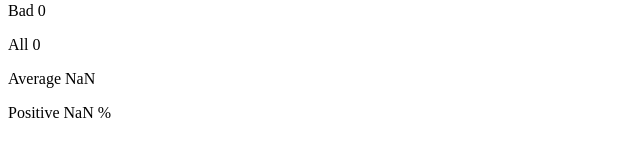
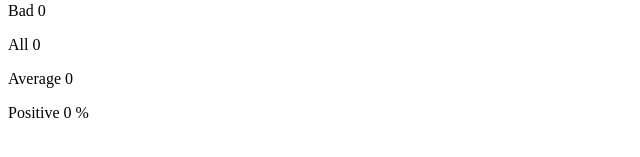
Before and after one commit to Jean198/fullstackOpenCourse2023, a React (Create React App) app in the folder part1/unicafe/: page / in a window 1280 px wide. Shown: the part 247-404 px from the top of the page, without its empty margins (0-640 px from the left). Built offline with nearby package versions, Linux system fonts and the light colour scheme.

Commit message:
unicafe step3

```diff
--- a/part1/unicafe/src/App.js
+++ b/part1/unicafe/src/App.js
@@ -7,12 +7,43 @@ const App = () => {
   const [bad, setBad] = useState(0);
 
   const total = good + bad + neutral;
-  const average = (good * 1 + neutral * 0 + bad * -1) / (good + neutral + bad);
-  const positive = (good / total) * 100;
+  const average =
+    (good * 1 + neutral * 0 + bad * -1) / (good + neutral + bad) || 0;
+  const positive = (good / total) * 100 || 0;
 
   return (
     <div>
       <h1>Give feedback</h1>
+      <Statistics
+        bad={bad}
+        good={good}
+        neutral={neutral}
+        total={total}
+        average={average}
+        positive={positive}
+        setBad={setBad}
+        setGood={setGood}
+        setNeutral={setNeutral}
+      />
+    </div>
+  );
+};
+
+export default App;
+
+const Statistics = ({
+  bad,
+  good,
+  neutral,
+  total,
+  average,
+  positive,
+  setBad,
+  setGood,
+  setNeutral,
+}) => {
+  return (
+    <>
       <div>
         <button onClick={() => setGood(good + 1)}>good</button>
         <button onClick={() => setNeutral(neutral + 1)}>neutral</button>
@@ -28,8 +59,6 @@ const App = () => {
       <p>All {total}</p>
       <p>Average {average}</p>
       <p>Positive {positive} %</p>
-    </div>
+    </>
   );
 };
-
-export default App;
```
